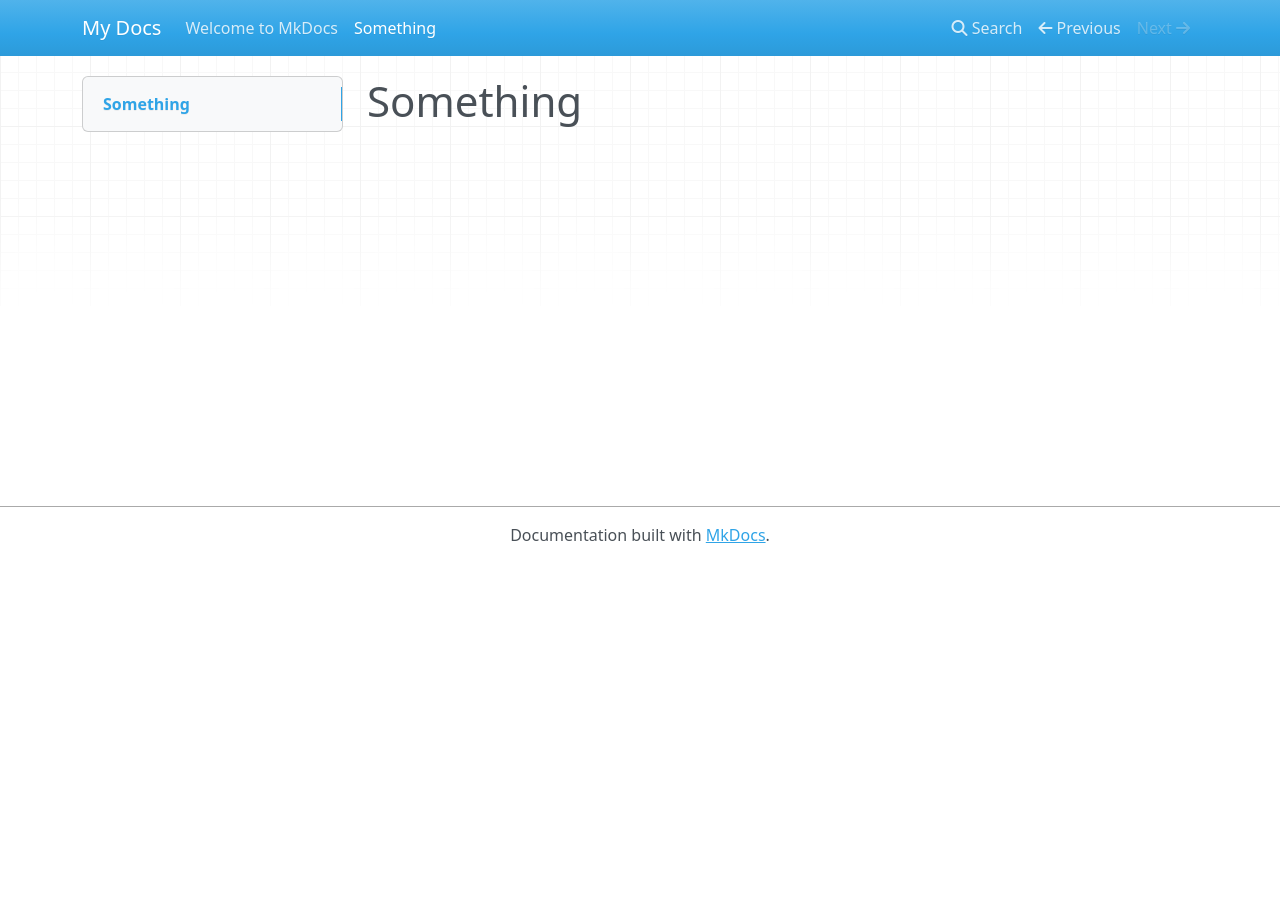
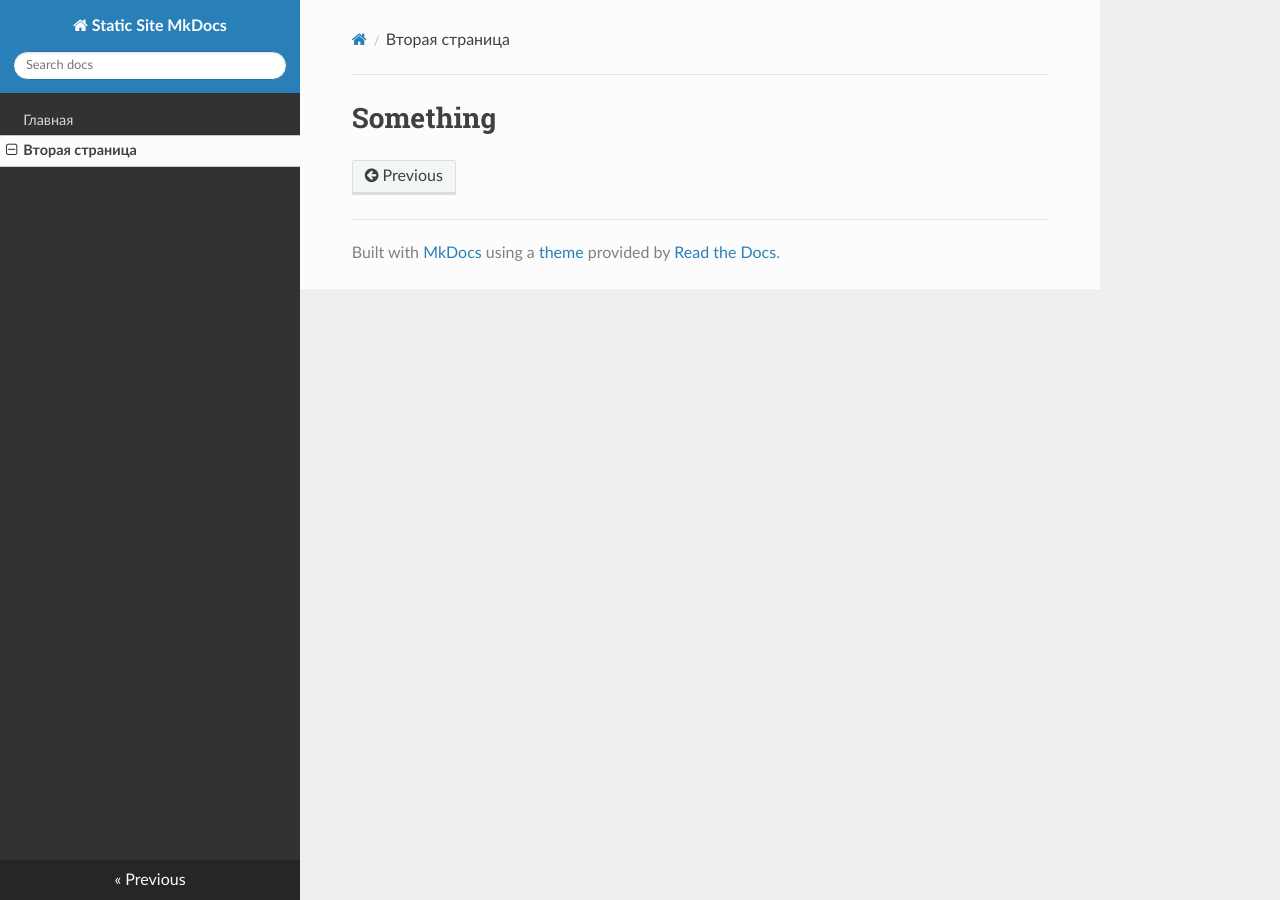
Before and after one commit to W1ldFox/static-site-mkdocs, an MkDocs documentation site: the page built from docs/second-page.md, in a window 1280 px wide. Built offline with MkDocs 1.6.1, drawn with Linux system fonts in a browser that asks for light colours; nearby versions of some CDN libraries.

Commit message:
Better mkdocs

```diff
--- a/mkdocs.yml
+++ b/mkdocs.yml
@@ -1 +1,12 @@
-site_name: My Docs
+site_name: Static Site MkDocs
+site_url: https://w1ldfox.github.io/static-site-mkdocs/
+site_description: Учебный проект по развертыванию статического сайта
+site_author: W1ldFox
+
+nav:
+  - Главная: index.md
+  - Вторая страница: second-page.md
+
+theme:
+  name: readthedocs
+  language: ru
```
